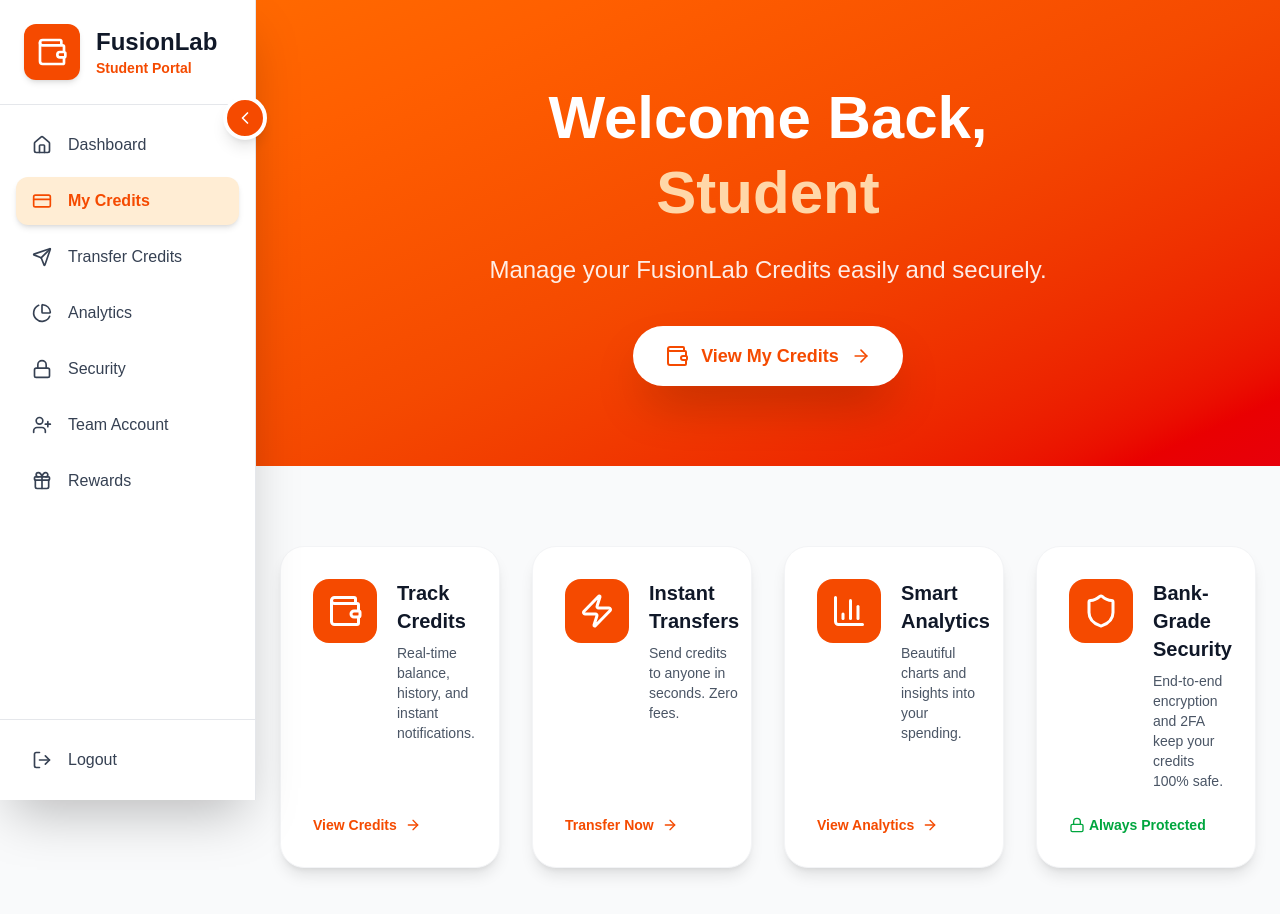
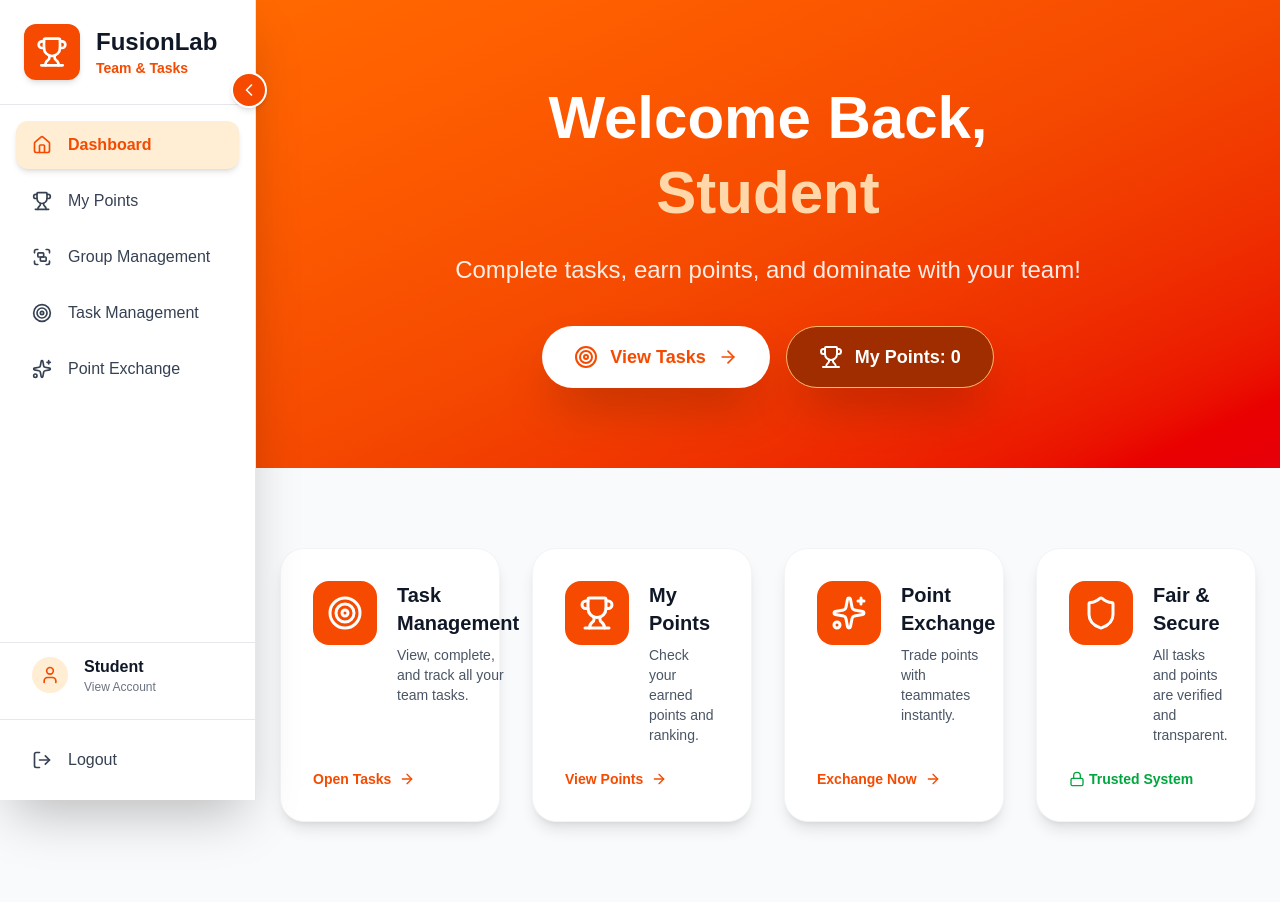
Before and after one commit to nmk2905/fe-FusionLab-Credits, a React (Vite) app: page /student in a window 1280 px wide. Shown: the top 914 px of the page. Built offline with nearby package versions, Linux system fonts and the light colour scheme.

Commit message:
add router

```diff
--- /dev/null
+++ b/src/components/layout/StudentLayout.jsx
@@ -0,0 +1,33 @@
+import React from "react";
+import { motion } from "framer-motion";
+import AdminSidebar from "../Sidabar/AdminSidebar";
+
+const StudentLayout = ({ children }) => {
+  return (
+    <div className="min-h-screen flex">
+      {/* Sidebar cố định bên trái */}
+      <AdminSidebar />
+
+      {/* Phần nội dung chính */}
+      <div className="flex-1 flex flex-col">
+        {/* Có thể thêm Header nếu cần */}
+        {/* <AdminHeader /> */}
+
+        <motion.main
+          className="flex-1 p-6 bg-gray-50"
+          initial={{ opacity: 0, y: 20 }}
+          animate={{ opacity: 1, y: 0 }}
+          exit={{ opacity: 0, y: -20 }}
+          transition={{ duration: 0.3 }}
+        >
+          {children}
+        </motion.main>
+
+        {/* Có thể thêm Footer nếu cần */}
+        {/* <AdminFooter /> */}
+      </div>
+    </div>
+  );
+};
+
+export default StudentLayout;
--- /dev/null
+++ b/src/pages/student/Student.jsx
@@ -0,0 +1,86 @@
+// File: student.jsx
+import React from "react";
+import { Routes, Route } from "react-router-dom";
+
+import StudentLayout from "../../components/layout/StudentLayout";
+
+import HomeStudent from "../student/components/HomeStudent";
+import TaskManagement from "../student/components/TaskManagement";
+import MyPoints from "../student/components/MyPoints";
+import GroupManagement from "../student/components/GroupManagement";
+import PointExchange from "../student/components/PointExchange";
+import StudentAccount from "../student/components/StudentAccount";
+
+// Wrapper like AdminPageWrapper
+const StudentPageWrapper = ({ children }) => {
+  return <StudentLayout>{children}</StudentLayout>;
+};
+
+export default function Student() {
+  return (
+    <Routes>
+      <Route
+        path="dashboard"
+        element={
+          <StudentPageWrapper>
+            <HomeStudent />
+          </StudentPageWrapper>
+        }
+      />
+
+      <Route
+        path="task-management"
+        element={
+          <StudentPageWrapper>
+            <TaskManagement />
+          </StudentPageWrapper>
+        }
+      />
+
+      <Route
+        path="my-points"
+        element={
+          <StudentPageWrapper>
+            <MyPoints />
+          </StudentPageWrapper>
+        }
+      />
+
+      <Route
+        path="group-management"
+        element={
+          <StudentPageWrapper>
+            <GroupManagement />
+          </StudentPageWrapper>
+        }
+      />
+
+      <Route
+        path="point-exchange"
+        element={
+          <StudentPageWrapper>
+            <PointExchange />
+          </StudentPageWrapper>
+        }
+      />
+
+      <Route
+        path="account"
+        element={
+          <StudentPageWrapper>
+            <StudentAccount />
+          </StudentPageWrapper>
+        }
+      />
+
+      <Route
+        index
+        element={
+          <StudentPageWrapper>
+            <HomeStudent />
+          </StudentPageWrapper>
+        }
+      />
+    </Routes>
+  );
+}
--- a/src/pages/Home/HomeStudent.jsx
+++ b/src/pages/student/components/HomeStudent.jsx
@@ -1,6 +1,6 @@
 // File: HomeStudent.jsx
 import React, { useContext, useState } from "react";
-import { Link, useNavigate } from "react-router-dom";
+import { Link, useNavigate, useLocation } from "react-router-dom";
 import {
   Wallet,
   ArrowRight,
@@ -20,34 +20,33 @@ import {
   LogOut,
   ChevronLeft,
   ChevronRight,
+  User,
+  Target, // Great for tasks
+  Trophy, // For points/rewards
+  Group, // Alternative to Users
 } from "lucide-react";
-import { AuthContext } from "../../contexts/AuthContext";
-import Loading from "../../components/Loading/Loading";
+import { AuthContext } from "../../../contexts/AuthContext";
+import Loading from "../../../components/Loading/Loading";
 
 export default function HomeStudent() {
   const [isSidebarOpen, setIsSidebarOpen] = useState(true);
   const toggleSidebar = () => setIsSidebarOpen(!isSidebarOpen);
   const { user, loading, logout } = useContext(AuthContext);
   const navigate = useNavigate();
+  const location = useLocation(); // Critical for active state
 
+  // Updated Menu Items for Task & Team Points System
   const menuItems = [
-    { to: "/student/dashboard", icon: Home, label: "Dashboard" },
-    {
-      to: "/student/credits",
-      icon: CreditCard,
-      label: "My Credits",
-      active: true,
-    },
-    { to: "/student/transactions", icon: Send, label: "Transfer Credits" },
-    { to: "/student/analytics", icon: PieChart, label: "Analytics" },
-    { to: "/student/security", icon: Lock, label: "Security" },
-    { to: "/student/team", icon: UserPlus, label: "Team Account" },
-    { to: "/student/rewards", icon: Gift, label: "Rewards" },
+    { to: "/student", icon: Home, label: "Dashboard" },
+    { to: "/student/my-points", icon: Trophy, label: "My Points" },
+    { to: "/student/group-management", icon: Group, label: "Group Management" },
+    { to: "/student/task-management", icon: Target, label: "Task Management" },
+    { to: "/student/point-exchange", icon: Sparkles, label: "Point Exchange" },
   ];
 
   const handleLogout = () => {
     logout();
-    navigate("/"); // Chuyển hướng về trang login
+    navigate("/");
   };
 
   if (loading) {
@@ -56,18 +55,20 @@ export default function HomeStudent() {
 
   return (
     <div className="flex min-h-screen bg-gray-50">
-      {/* Sidebar - Clean & Modern - FIXED HEIGHT */}
+      {/* Sidebar */}
       <div className="flex">
         <aside
           className={`${
             isSidebarOpen ? "w-64" : "w-20"
           } bg-white shadow-2xl transition-all duration-300 ease-in-out flex flex-col relative border-r border-gray-200 h-screen sticky top-0`}
         >
-          {/* Elegant Toggle Button - Best UX Position */}
-          <div className="absolute -right-3 top-24 z-10">
+          {/* Toggle Button */}
+          <div className="absolute -right-3 top-18 z-10">
             <button
               onClick={toggleSidebar}
-              className="bg-orange-600 text-white p-2 rounded-full shadow-lg hover:bg-orange-700 hover:scale-110 transition-all duration-200 border-4 border-white"
+              className="bg-orange-600 text-white p-1.5 rounded-full shadow-md
+               hover:bg-orange-700 hover:scale-105 transition-all duration-200
+               border-2 border-white"
               aria-label="Toggle sidebar"
             >
               {isSidebarOpen ? (
@@ -78,11 +79,15 @@ export default function HomeStudent() {
             </button>
           </div>
 
-          {/* Logo Area */}
-          <div className="p-6 border-b border-gray-200">
+          {/* Logo */}
+          <div
+            className={`${
+              isSidebarOpen ? "p-6" : "p-4"
+            } border-b border-gray-200`}
+          >
             <div className="flex items-center">
               <div className="bg-orange-600 p-3 rounded-xl shadow-md">
-                <Wallet className="h-8 w-8 text-white" />
+                <Trophy className="h-8 w-8 text-white" />
               </div>
               {isSidebarOpen && (
                 <div className="ml-4 transition-all">
@@ -90,7 +95,7 @@ export default function HomeStudent() {
                     FusionLab
                   </h2>
                   <p className="text-orange-600 text-sm font-semibold">
-                    Student Portal
+                    Team & Tasks
                   </p>
                 </div>
               )}
@@ -98,11 +103,15 @@ export default function HomeStudent() {
           </div>
 
           {/* Navigation */}
-          <nav className="flex-1 p-4 overflow-y-auto">
+          <nav className="flex-1 p-4 overflow-y-auto overflow-x-hidden">
             <ul className="space-y-2">
               {menuItems.map((item) => {
                 const Icon = item.icon;
-                const isActive = item.active;
+                const isActive =
+                  location.pathname === item.to ||
+                  (item.to !== "/student/dashboard" &&
+                    location.pathname.startsWith(item.to));
+
                 return (
                   <li key={item.to}>
                     <Link
@@ -130,8 +139,34 @@ export default function HomeStudent() {
             </ul>
           </nav>
 
-          {/* Logout Button - Fixed at bottom */}
-          <div className="p-4 border-t border-gray-200 mt-auto">
+          {/* User Profile Section */}
+          <div className="px-4 pb-3 border-t border-gray-200">
+            <button
+              onClick={() => navigate("/student/account")}
+              className="flex items-center w-full px-4 py-3 rounded-xl text-gray-700 hover:bg-orange-50 hover:text-orange-600 transition-all group relative"
+            >
+              <div className="bg-orange-100 p-2 rounded-full">
+                <User className="h-5 w-5 text-orange-600" />
+              </div>
+              {isSidebarOpen && (
+                <div className="ml-4 text-left">
+                  <p className="font-semibold text-gray-900">
+                    {user?.fullName || "Student"}
+                  </p>
+                  <p className="text-xs text-gray-500">View Account</p>
+                </div>
+              )}
+              {!isSidebarOpen && (
+                <div className="absolute left-full ml-3 px-4 py-2 bg-gray-900 text-white text-sm rounded-lg opacity-0 group-hover:opacity-100 transition-all pointer-events-none whitespace-nowrap z-50 shadow-xl">
+                  {user?.fullName || "Account"}
+                  <div className="absolute left-0 top-1/2 -translate-y-1/2 -translate-x-2 border-8 border-transparent border-r-gray-900"></div>
+                </div>
+              )}
+            </button>
+          </div>
+
+          {/* Logout */}
+          <div className="p-4 border-t border-gray-200">
             <button
               onClick={handleLogout}
               className="flex items-center w-full px-4 py-3 rounded-xl text-gray-700 hover:bg-orange-50 hover:text-orange-600 transition-all group relative"
@@ -151,9 +186,9 @@ export default function HomeStudent() {
         </aside>
       </div>
 
-      {/* Main Content - Scrollable */}
+      {/* Main Content */}
       <div className="flex-1 overflow-auto">
-        {/* Hero */}
+        {/* Hero Section - Updated for Tasks & Points */}
         <section className="bg-gradient-to-br from-orange-500 via-orange-600 to-red-600 text-white py-20">
           <div className="max-w-4xl mx-auto text-center px-6">
             <h1 className="text-5xl md:text-6xl font-black leading-tight">
@@ -164,95 +199,98 @@ export default function HomeStudent() {
               </span>
             </h1>
             <p className="mt-6 text-xl md:text-2xl opacity-90">
-              Manage your FusionLab Credits easily and securely.
+              Complete tasks, earn points, and dominate with your team!
             </p>
-            <div className="mt-10">
+            <div className="mt-10 flex flex-col sm:flex-row gap-4 justify-center">
               <Link
-                to="/student/credits"
+                to="/student/task-management"
                 className="inline-flex items-center px-8 py-4 bg-white text-orange-600 font-bold text-lg rounded-full hover:bg-orange-50 transform hover:scale-105 transition shadow-2xl"
               >
-                <Wallet className="mr-3 h-6 w-6" />
-                View My Credits
+                <Target className="mr-3 h-6 w-6" />
+                View Tasks
                 <ArrowRight className="ml-3 h-5 w-5" />
+              </Link>
+              <Link
+                to="/student/my-points"
+                className="inline-flex items-center px-8 py-4 bg-orange-800 bg-opacity-50 backdrop-blur text-white font-bold text-lg rounded-full hover:bg-opacity-70 transform hover:scale-105 transition shadow-2xl border border-orange-300"
+              >
+                <Trophy className="mr-3 h-6 w-6" />
+                My Points: {user?.points || "0"}
               </Link>
             </div>
           </div>
         </section>
 
-        {/* Features Grid - Clean 4 Cards, Perfectly Aligned */}
+        {/* Features Grid - Updated */}
         <section className="py-20 bg-gray-50">
           <div className="max-w-7xl mx-auto px-6">
             <div className="grid grid-cols-1 sm:grid-cols-2 lg:grid-cols-4 gap-8">
-              {/* Track Credits */}
               <Link
-                to="/student/credits"
+                to="/student/task-management"
                 className="group block bg-white rounded-3xl p-8 shadow-lg hover:shadow-2xl transition-all duration-300 border border-gray-100 hover:border-orange-300 h-full flex flex-col justify-between"
               >
                 <div className="flex items-start gap-5">
                   <div className="w-16 h-16 bg-orange-600 rounded-2xl flex items-center justify-center flex-shrink-0 group-hover:scale-110 transition-transform">
-                    <Wallet className="w-9 h-9 text-white" />
+                    <Target className="w-9 h-9 text-white" />
                   </div>
                   <div>
                     <h3 className="text-xl font-bold text-gray-900">
-                      Track Credits
+                      Task Management
                     </h3>
                     <p className="mt-2 text-gray-600 text-sm">
-                      Real-time balance, history, and instant notifications.
+                      View, complete, and track all your team tasks.
                     </p>
                   </div>
                 </div>
                 <span className="mt-6 inline-flex items-center text-orange-600 font-semibold text-sm group-hover:gap-3 transition-all">
-                  View Credits <ArrowRight className="ml-2 h-4 w-4" />
+                  Open Tasks <ArrowRight className="ml-2 h-4 w-4" />
                 </span>
               </Link>
 
-              {/* Instant Transfers */}
               <Link
-                to="/student/transactions"
+                to="/student/my-points"
                 className="group block bg-white rounded-3xl p-8 shadow-lg hover:shadow-2xl transition-all duration-300 border border-gray-100 hover:border-orange-300 h-full flex flex-col justify-between"
               >
                 <div className="flex items-start gap-5">
                   <div className="w-16 h-16 bg-orange-600 rounded-2xl flex items-center justify-center flex-shrink-0 group-hover:scale-110 transition-transform">
-                    <Zap className="w-9 h-9 text-white" />
+                    <Trophy className="w-9 h-9 text-white" />
                   </div>
                   <div>
                     <h3 className="text-xl font-bold text-gray-900">
-                      Instant Transfers
+                      My Points
                     </h3>
                     <p className="mt-2 text-gray-600 text-sm">
-                      Send credits to anyone in seconds. Zero fees.
+                      Check your earned points and ranking.
                     </p>
                   </div>
                 </div>
                 <span className="mt-6 inline-flex items-center text-orange-600 font-semibold text-sm group-hover:gap-3 transition-all">
-                  Transfer Now <ArrowRight className="ml-2 h-4 w-4" />
+                  View Points <ArrowRight className="ml-2 h-4 w-4" />
                 </span>
               </Link>
 
-              {/* Analytics */}
               <Link
-                to="/student/analytics"
+                to="/student/point-exchange"
                 className="group block bg-white rounded-3xl p-8 shadow-lg hover:shadow-2xl transition-all duration-300 border border-gray-100 hover:border-orange-300 h-full flex flex-col justify-between"
               >
                 <div className="flex items-start gap-5">
                   <div className="w-16 h-16 bg-orange-600 rounded-2xl flex items-center justify-center flex-shrink-0 group-hover:scale-110 transition-transform">
-                    <BarChart3 className="w-9 h-9 text-white" />
+                    <Sparkles className="w-9 h-9 text-white" />
                   </div>
                   <div>
                     <h3 className="text-xl font-bold text-gray-900">
-                      Smart Analytics
+                      Point Exchange
                     </h3>
                     <p className="mt-2 text-gray-600 text-sm">
-                      Beautiful charts and insights into your spending.
+                      Trade points with teammates instantly.
                     </p>
                   </div>
                 </div>
                 <span className="mt-6 inline-flex items-center text-orange-600 font-semibold text-sm group-hover:gap-3 transition-all">
-                  View Analytics <ArrowRight className="ml-2 h-4 w-4" />
+                  Exchange Now <ArrowRight className="ml-2 h-4 w-4" />
                 </span>
               </Link>
 
-              {/* Security */}
               <div className="group block bg-white rounded-3xl p-8 shadow-lg hover:shadow-2xl transition-all duration-300 border border-gray-100 h-full flex flex-col justify-between cursor-default">
                 <div className="flex items-start gap-5">
                   <div className="w-16 h-16 bg-orange-600 rounded-2xl flex items-center justify-center flex-shrink-0">
@@ -260,16 +298,16 @@ export default function HomeStudent() {
                   </div>
                   <div>
                     <h3 className="text-xl font-bold text-gray-900">
-                      Bank-Grade Security
+                      Fair & Secure
                     </h3>
                     <p className="mt-2 text-gray-600 text-sm">
-                      End-to-end encryption and 2FA keep your credits 100% safe.
+                      All tasks and points are verified and transparent.
                     </p>
                   </div>
                 </div>
                 <div className="mt-6 flex items-center text-green-600 font-semibold text-sm">
                   <Lock className="h-4 w-4 mr-1" />
-                  Always Protected
+                  Trusted System
                 </div>
               </div>
             </div>
--- a/src/routers/index.jsx
+++ b/src/routers/index.jsx
@@ -1,8 +1,10 @@
 import { BrowserRouter as Router, Routes, Route } from "react-router-dom";
 import Login from "../pages/Login/Login";
-import HomeStudent from "../pages/Home/HomeStudent";
+import HomeStudent from "../pages/student/components/HomeStudent";
 import Register from "../pages/Register/Register";
 import Admin from "../pages/admin/Admin";
+import Student from "../pages/student/Student";
+
 
 const AppRouter = () => {
   return (
@@ -11,6 +13,7 @@ const AppRouter = () => {
         <Route path="/" element={<Login />} />
         <Route path="/register" element={<Register />} />
         <Route path="/student" element={<HomeStudent />} />
+            <Route path="/student/home" element={<Student />} />
         <Route path="/admin/*" element={<Admin />} />
       </Routes>
     </Router>
```
Also changed, not shown: src/pages/student/components/GroupManagement.jsx (added), src/pages/student/components/MyPoints.jsx (added), src/pages/student/components/PointExchange.jsx (added), src/pages/student/components/StudentAccount.jsx (added), src/pages/student/components/TaskManagement.jsx (added).
